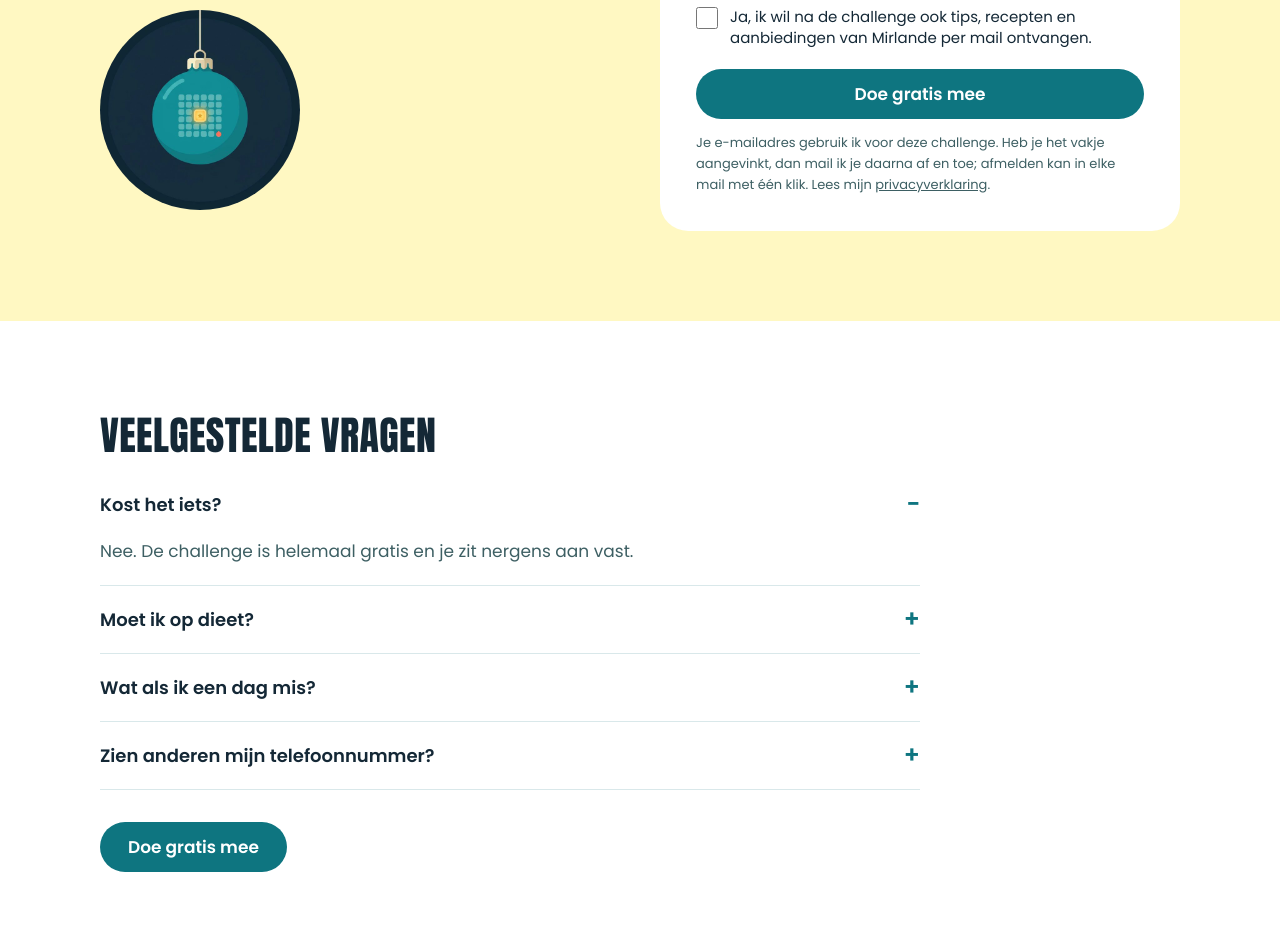
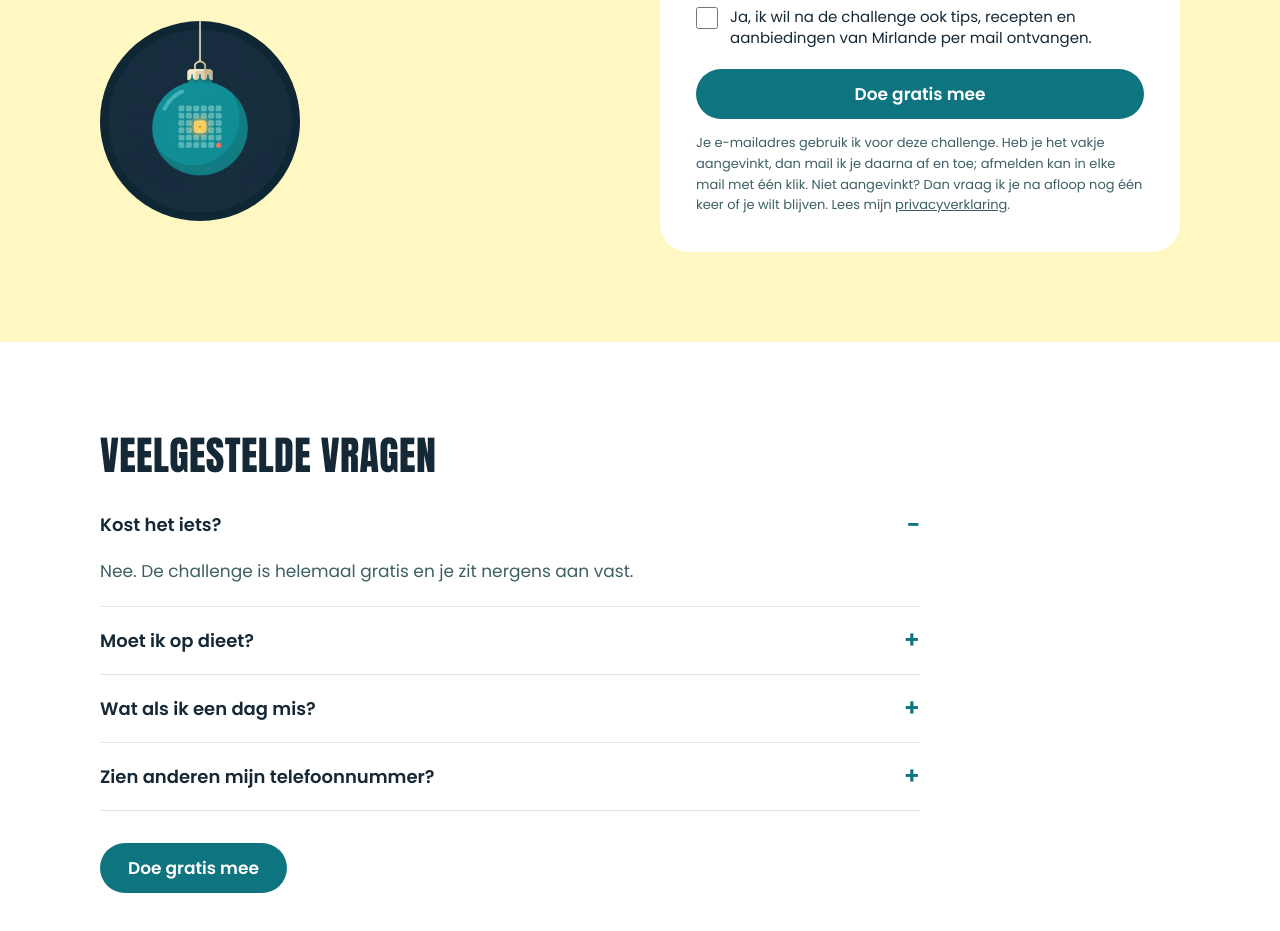
Before and after one commit to TWTFitCentre/Mirlande.nl, a plain HTML site: page december/index.html in a window 1280 px wide. Shown: the part 3680-4611 px from the top of the page. Drawn offline with Linux system fonts and the light colour scheme.

Commit message:
December: melding dat je na afloop nog een keer gevraagd wordt voor de nieuwsbrief
Co-Authored-By: Claude Opus 5.5 <noreply@anthropic.com>
Claude-Session: https://claude.ai/code/session_012QAYas2rbWgH94UdcVEPBQ

```diff
--- a/december/index.html
+++ b/december/index.html
@@ -290,7 +290,7 @@ a:focus-visible,button:focus-visible,input:focus-visible,textarea:focus-visible{
 <label for="dc-optin" style="display: flex; gap: 12px; align-items: flex-start; margin: 18px 0 0; font-size: 15px; line-height: 1.45; cursor: pointer;"><input id="dc-optin" name="optin" type="checkbox" style="flex: none; width: 22px; height: 22px; margin: 1px 0 0; accent-color: #0e7580; cursor: pointer;"><span>Ja, ik wil na de challenge ook tips, recepten en aanbiedingen van Mirlande per mail ontvangen.</span></label>
 <p id="dc-err" class="dc-err" role="alert"></p>
 <button type="submit" style="display: inline-flex; align-items: center; justify-content: center; box-sizing: border-box; background: #0e7580; color: #ffffff; padding: 13px 28px; border-radius: 999px; font-size: 17px; font-weight: 600; line-height: 1.3; border: 0; cursor: pointer; min-height: 50px; width: 100%; margin-top: 14px;">Doe gratis mee</button>
-<p style="margin: 14px 0 0; font-size: 13px; color: #3d5f63;">Je e-mailadres gebruik ik voor deze challenge. Heb je het vakje aangevinkt, dan mail ik je daarna af en toe; afmelden kan in elke mail met één klik. Lees mijn <a href="https://drive.google.com/file/d/19xrLmwKiqtJJMl2PzHzuhKj-n2Kn9Sa9/view" target="_blank" rel="noopener" style="text-decoration: underline;">privacyverklaring</a>.</p>
+<p style="margin: 14px 0 0; font-size: 13px; color: #3d5f63;">Je e-mailadres gebruik ik voor deze challenge. Heb je het vakje aangevinkt, dan mail ik je daarna af en toe; afmelden kan in elke mail met één klik. Niet aangevinkt? Dan vraag ik je na afloop nog één keer of je wilt blijven. Lees mijn <a href="https://drive.google.com/file/d/19xrLmwKiqtJJMl2PzHzuhKj-n2Kn9Sa9/view" target="_blank" rel="noopener" style="text-decoration: underline;">privacyverklaring</a>.</p>
 </form>
 </div>
 </div>
```
